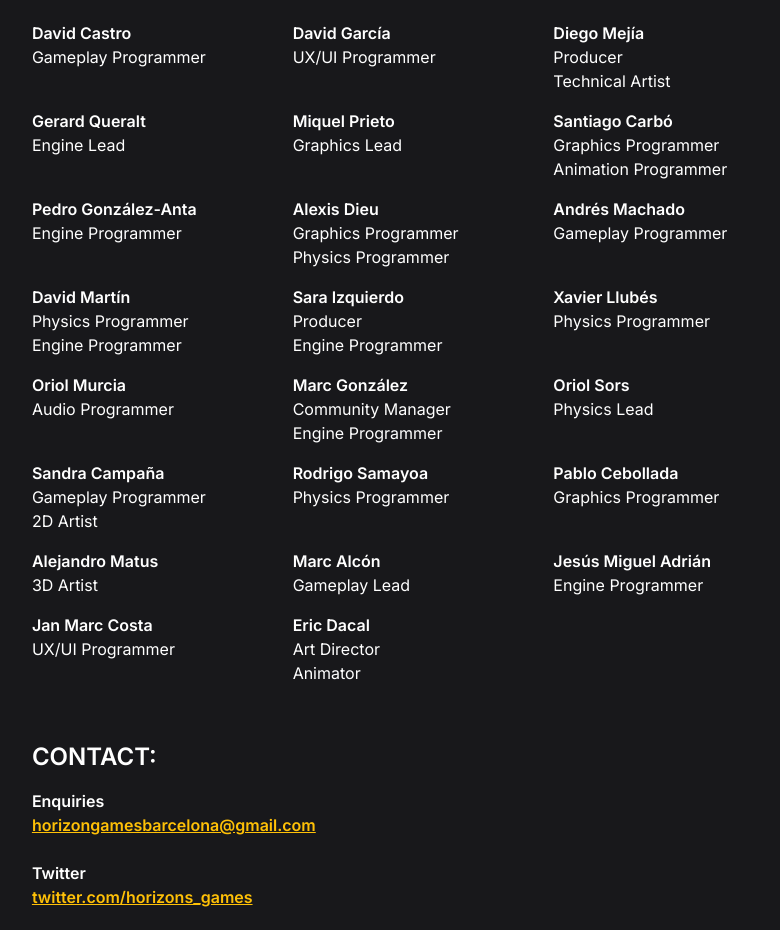
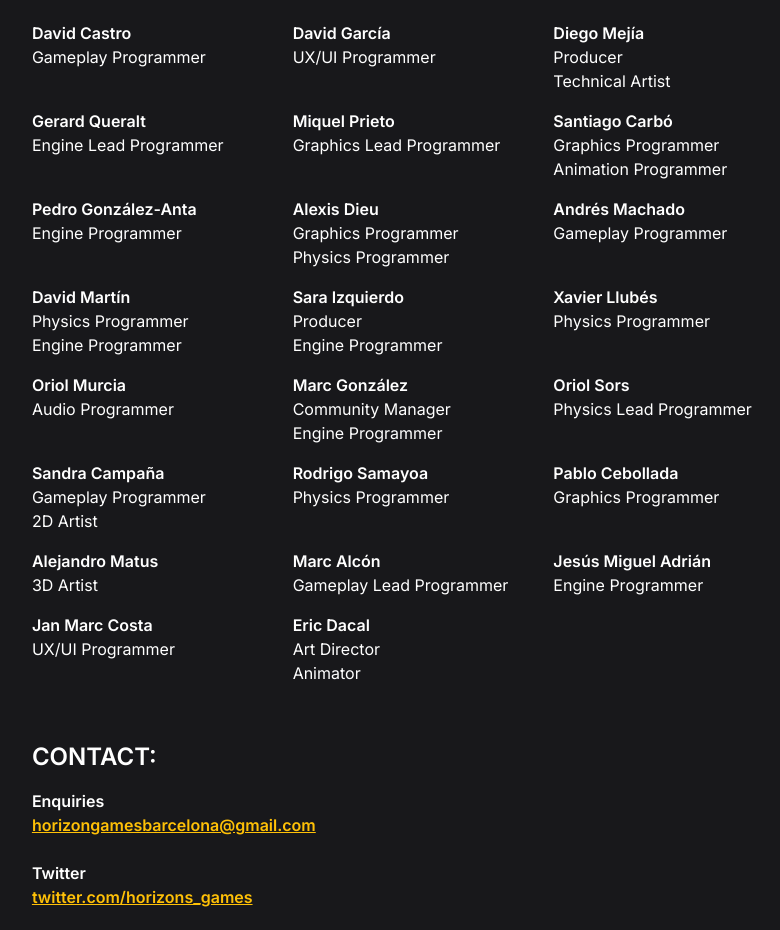
Before and after one commit to MarcGonzalezMoratona/starfall-rebellion, a Next.js app: page /press in a window 1280 px wide. Shown: the part 1521-2451 px from the top of the page, without its empty margins (217-997 px from the left). Built offline with nearby package versions, Linux system fonts and the light colour scheme.

Commit message:
fix: roles

```diff
--- a/app/data/team.js
+++ b/app/data/team.js
@@ -28,7 +28,7 @@ export const team = {
     {
       name: 'Gerard Queralt',
       image: 'GerardQueralt.jpg',
-      primaryRole: 'Engine Lead',
+      primaryRole: 'Engine Lead Programmer',
       networks: {
         github: 'https://github.com/gerard-queralt',
         linkedin:
@@ -38,7 +38,7 @@ export const team = {
     {
       name: 'Miquel Prieto',
       image: 'MiquelPrieto.jpg',
-      primaryRole: 'Graphics Lead',
+      primaryRole: 'Graphics Lead Programmer',
       networks: {
         github: 'https://github.com/MacXxs',
         linkedin:
@@ -140,7 +140,7 @@ export const team = {
     {
       name: 'Oriol Sors',
       image: 'OriolSors.jpg',
-      primaryRole: 'Physics Lead',
+      primaryRole: 'Physics Lead Programmer',
       networks: {
         github: 'https://github.com/OriolSors',
         linkedin: 'https://www.linkedin.com/in/oriol-sors-vidal-4361491b9',
@@ -183,7 +183,7 @@ export const team = {
     {
       name: 'Marc Alcón',
       image: 'MarcAlcon.jpg',
-      primaryRole: 'Gameplay Lead',
+      primaryRole: 'Gameplay Lead Programmer',
       networks: {
         github: 'https://github.com/markmeliaa',
         linkedin: 'https://www.linkedin.com/in/markmeliaa',
```
